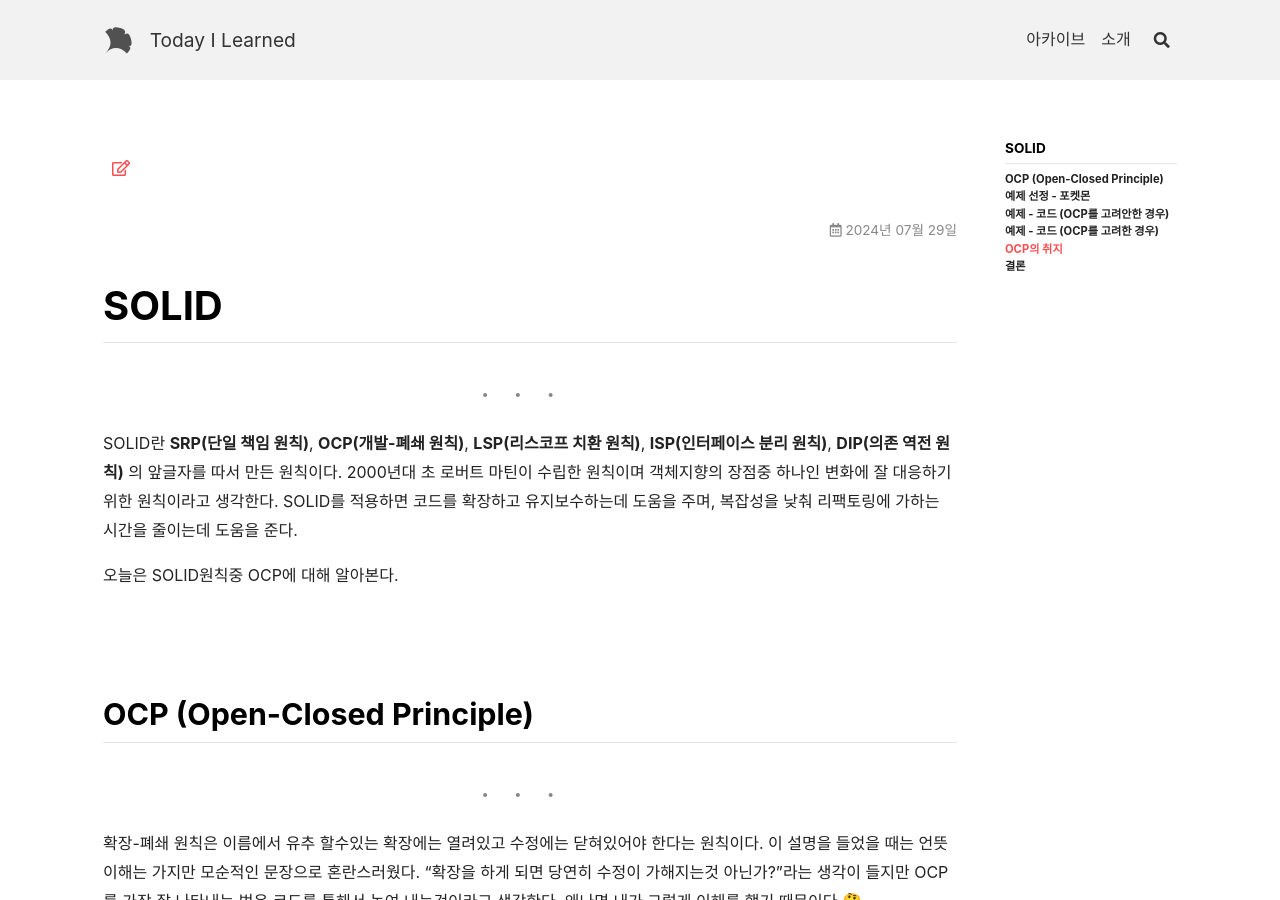
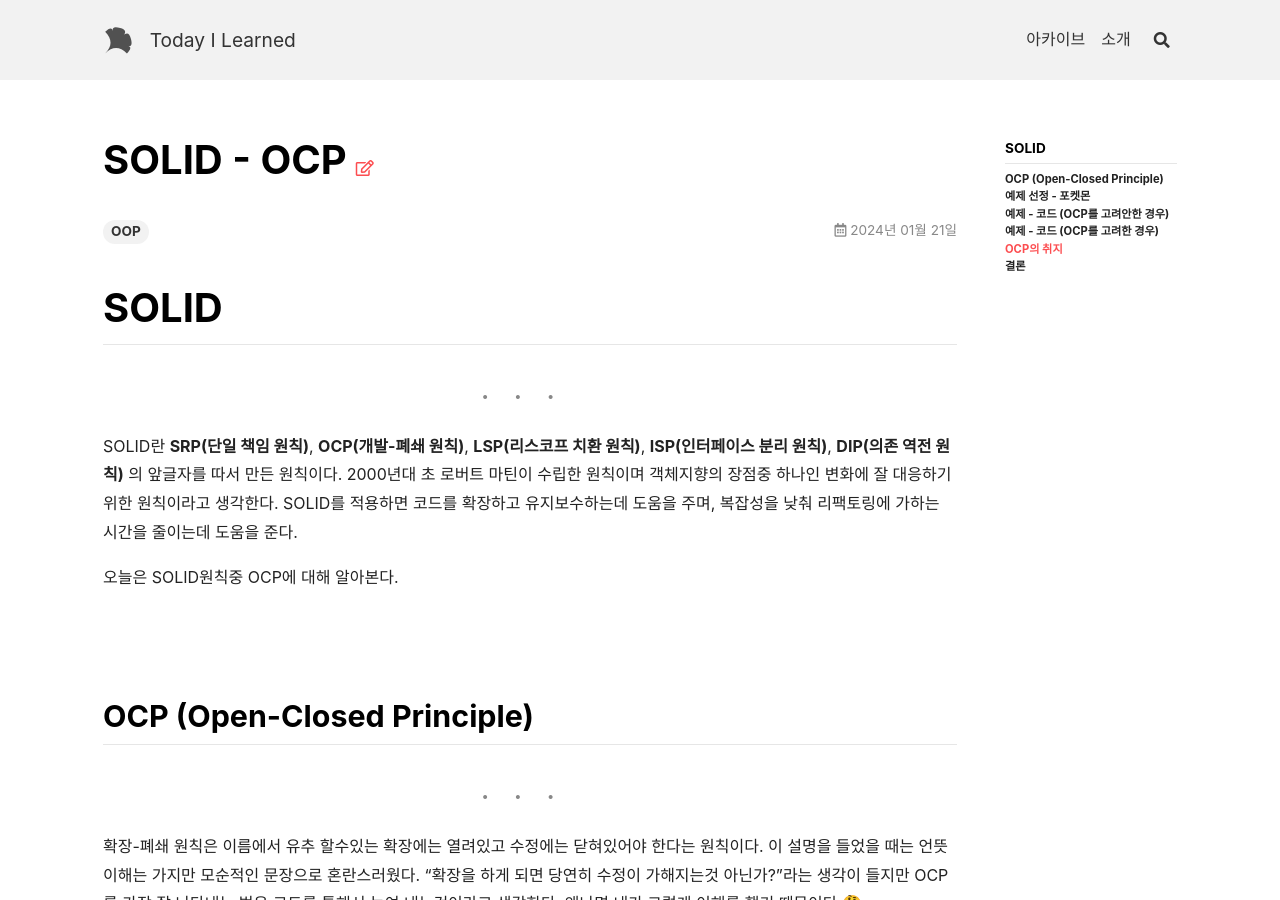
Before and after one commit to jickDo/jickDo.github.io, a Jekyll site: the page built from _posts/docs/OOP/2024-01-21-SOLID - OCP.md, in a window 1280 px wide and 900 px high. Built offline with Jekyll 4.4.1, drawn with Linux system fonts in a browser that asks for light colours; nearby versions of some CDN libraries; some of the changed text lies outside the part shown.

Commit message:
chore: 에러탐색

```diff
--- a/_posts/docs/OOP/2024-01-21-SOLID : OCP.md
+++ b/_posts/docs/OOP/2024-01-21-SOLID - OCP.md
@@ -1,5 +1,5 @@
 ---
-title: SOLID : OCP
+title: SOLID - OCP
 tags: OOP
 article_header:
 type: cover
```
Also changed, not shown: _posts/docs/OOP/2024-01-22-SOLID - SRP.md (renamed from _posts/docs/OOP/2024-01-22-SOLID : SRP.md, +1 -1 lines).
